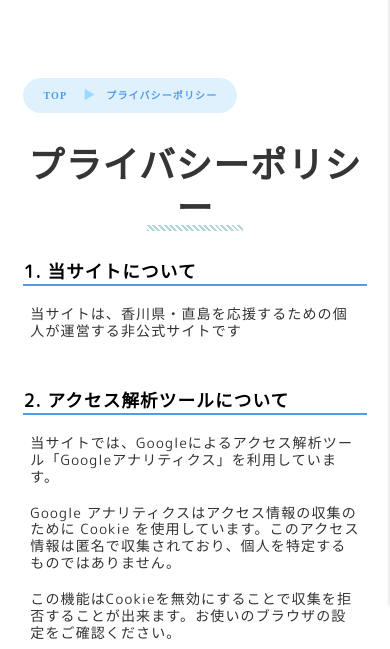
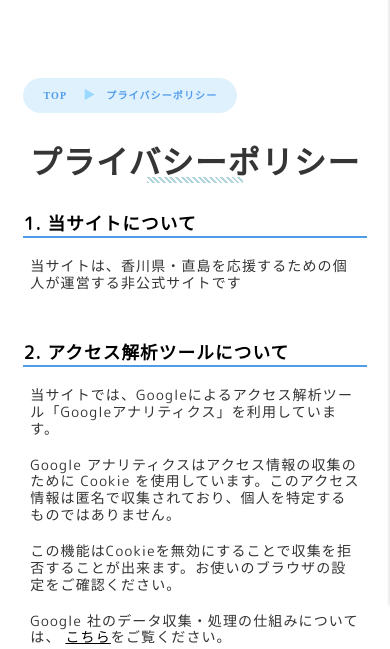
Before and after one commit to shima-kon/naoshima_hikoushiki, a plain HTML site: page ppricy.html in a window 390 px wide. Shown: the part 241-890 px from the top of the page. Drawn offline with Linux system fonts and the light colour scheme; a web font is replaced by a local one.

Commit message:
サイズ変更

```diff
--- a/style.css
+++ b/style.css
@@ -253,7 +253,7 @@ a:hover::after {
   font-style: normal;
   padding-top: 1rem;
   padding-bottom: 0rem;
-  margin-bottom: 2rem;
+  margin-bottom: 3rem;
   opacity: 0;
   background-image: repeating-linear-gradient(45deg, #b2d5de 0 2px, transparent 2px 4px);
   background-repeat: no-repeat;
@@ -1049,7 +1049,7 @@ iframe{
   }
 .title{
   margin-top: 0;
-  margin-bottom: 12px;
+  margin-bottom: 18px;
   font-size: 50px;
 }
 #subtitle{
@@ -1578,8 +1578,6 @@ footer{
 
 
 
-
-
 /*index responsibdezain*/
 @media screen and (max-width: 480px){
 
@@ -1590,10 +1588,11 @@ body{
 img {width: 100% ;}
 .yokohaba{width: 88%;}
 .topdiv{width:100%;}
-.title{font-size: 40px;}
+.title{font-size: 40px;
+      margin-bottom: 20px;}
 #subtitle{
   margin-top: 0;
-  font-size: 36px;
+  font-size: 32px;
 }
 
 .slideMenu{
```
